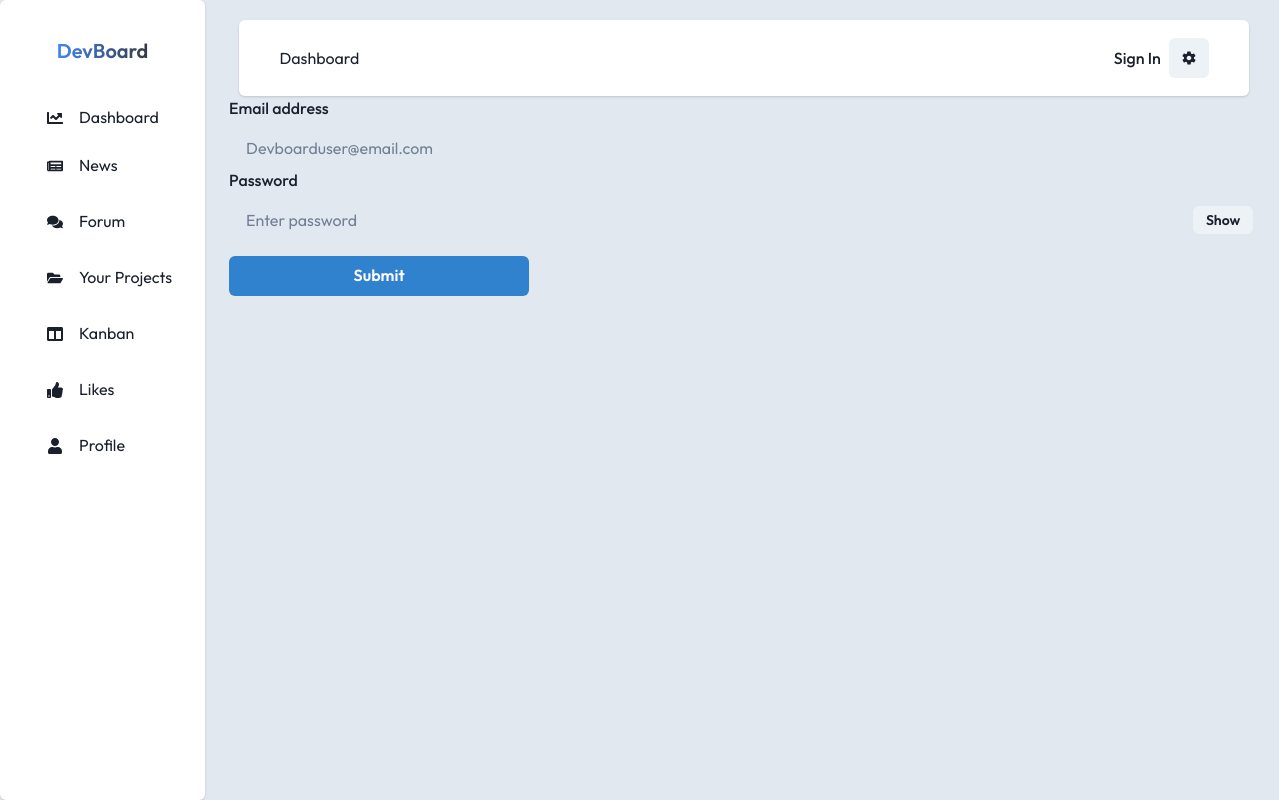
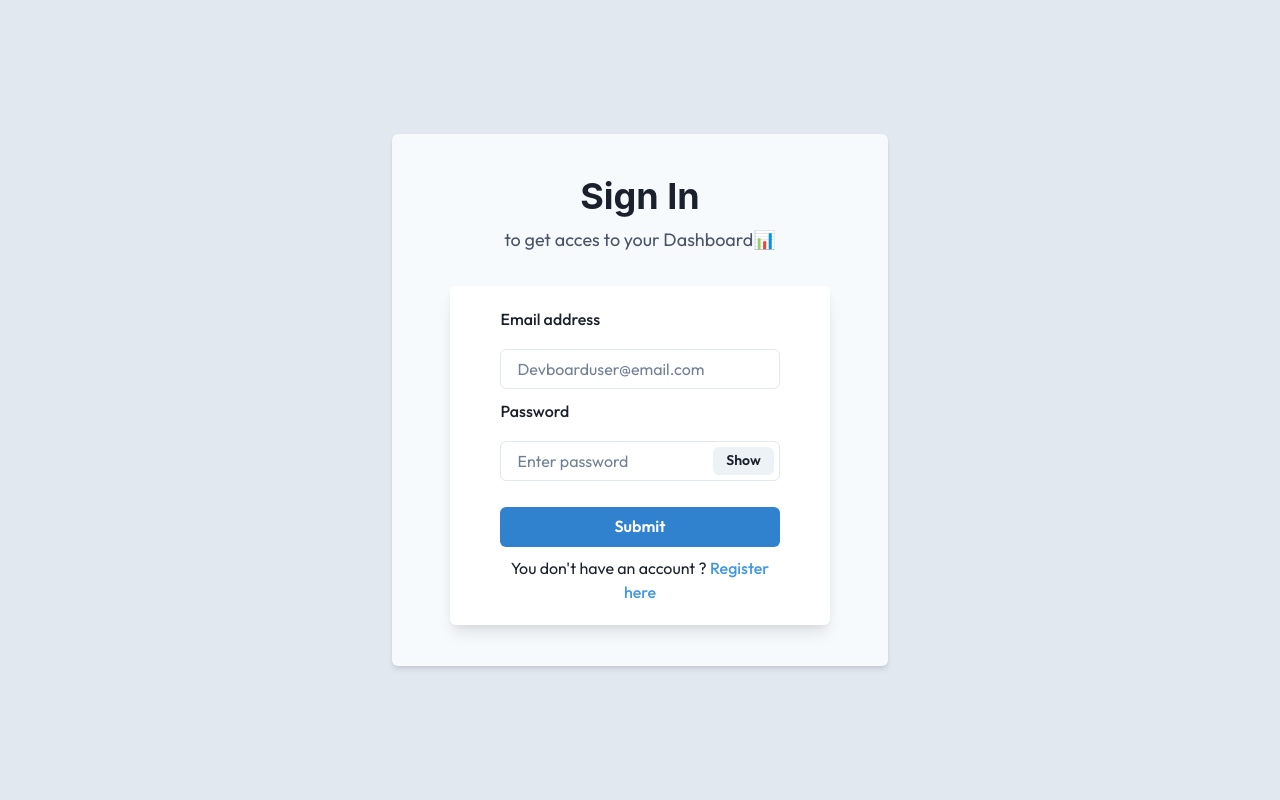
Before and after one commit to TessFanny/devBoard, a React (Vite) app in the folder DevBoard/: page /login in a window 1280 px wide. Built offline with nearby package versions, Linux system fonts and the light colour scheme.

Commit message:
login, register v2

```diff
--- a/DevBoard/package.json
+++ b/DevBoard/package.json
@@ -30,6 +30,12 @@
     "@types/react": "^18.0.27",
     "@types/react-dom": "^18.0.10",
     "@vitejs/plugin-react-swc": "^3.0.0",
+    "eslint": "^8.34.0",
+    "eslint-config-airbnb": "^19.0.4",
+    "eslint-plugin-import": "^2.27.5",
+    "eslint-plugin-jsx-a11y": "^6.7.1",
+    "eslint-plugin-react": "^7.32.2",
+    "eslint-plugin-react-hooks": "^4.6.0",
     "vite": "^4.1.0"
   }
 }
--- a/DevBoard/src/components/App/App.jsx
+++ b/DevBoard/src/components/App/App.jsx
@@ -1,6 +1,9 @@
+/* eslint-disable react/react-in-jsx-scope */
 import { useState } from 'react';
 import { Routes, Route, useLocation } from 'react-router-dom';
-import { Box, Flex, useBreakpointValue, Text } from '@chakra-ui/react';
+import {
+  Box, Flex, useBreakpointValue, Text,
+} from '@chakra-ui/react';
 import Loader from '../Loader/Loader';
 import Sidebar from '../Sidebar/Sidebar';
 import Header from '../Header/Header';
@@ -8,22 +11,37 @@ import Register from '../Register/Register';
 import Login from '../Login/Login';
 import Repositories from '../repositories/repositories';
 import Profile from '../Profile/Profile';
-import { useSelector } from 'react-redux';
+import Home from '../Home/Home';
 
 // App component
 export default function App() {
   const [isLoading, setIsLoading] = useState(false);
+  const location = useLocation();
+
+  // Hide Sidebar and Header components for /register and /login routes
+  const isRegisterOrLoginRouteOrHomeOrHome = location.pathname === '/register' || location.pathname === '/login' || location.pathname === '/home';
+  const sidebar = isRegisterOrLoginRouteOrHomeOrHome ? null : (
+    <Box w="50" pr="1" bgColor="gray.200">
+      <Sidebar setIsLoading={setIsLoading} />
+    </Box>
+  );
+  const header = isRegisterOrLoginRouteOrHomeOrHome ? null : <Header />;
+
   return (
     // Flex container for Sidebar and main content area
     <Flex>
-      {/* Box for Sidebar */}
-      <Box w="50" pr="1" bgColor="gray.200">
-        <Sidebar setIsLoading={setIsLoading} />
-      </Box>
+      {sidebar}
       {/* Box for main content area */}
-      <Box minH="100vh" w={`calc(100vw - 210px)`} p="5" display="flex" alignItems="center" flexDirection="column" bgColor="gray.200">
-        {/* Header component */}
-        <Header />
+      <Box
+        minH="100vh"
+        w={isRegisterOrLoginRouteOrHomeOrHome ? '100vw' : 'calc(100vw - 210px)'}
+        p="5"
+        display="flex"
+        alignItems="center"
+        flexDirection="column"
+        bgColor="gray.200"
+      >
+        {header}
         {/* Repositories component */}
         {isLoading ? (
           <Loader />
@@ -33,6 +51,7 @@ export default function App() {
             <Route path="/login" element={<Login />} />
             <Route path="/repositories" element={<Repositories />} />
             <Route path="/profile" element={<Profile />} />
+            <Route path="/home" element={<Home />} />
           </Routes>
         )}
       </Box>
--- /dev/null
+++ b/DevBoard/src/components/Home/Home.jsx
@@ -0,0 +1,7 @@
+function Home() {
+return (
+    <p>home</p>
+)
+}
+
+export default Home;
--- a/DevBoard/src/components/Login/Login.jsx
+++ b/DevBoard/src/components/Login/Login.jsx
@@ -6,11 +6,17 @@ import {
   FormErrorMessage,
   Input,
   Button,
+  Flex,
+  Box,
+  Stack,
+  Text,
+  Heading,
+  Link,
 } from '@chakra-ui/react';
 import { useDispatch, useSelector } from 'react-redux'; // Importing two hooks from Redux
 import { useState } from 'react'; // Importing useState hook
+import { useNavigate } from 'react-router-dom';
 import { changeEmailValue, changePasswordValue, login } from '../../features/user/user'; // Importing Redux actions
-import { useNavigate } from 'react-router-dom';
 import PasswordInput from './Password/Password'; // Importing a custom component
 
 function Login() {
@@ -57,12 +63,27 @@ function Login() {
     dispatch(login({ email, password }));
     // Dispatch the login action to the store with the email and password as arguments
     navigateto('/repositories');
-
   };
 
   // Render the login form using Chakra-UI components
   return (
-    <FormControl isInvalid={!isEmailValid || !isPasswordValid}>
+    <Flex
+      w="100%"
+      h="100%"
+      align="center"
+      justify="center"
+    >
+      <Box w="40%" h="70%" display="flex" justifyContent="space-around" alignItems="center" bgColor="gray.50" flexDirection="column" p="6" borderRadius="md" boxShadow="md">
+        <Stack align="center">
+          <Heading fontSize="4xl" textAlign="center">
+            Sign In
+          </Heading>
+          <Text fontSize="lg" color="gray.600">
+            to get acces to your Dashboard📊
+          </Text>
+        </Stack>
+        <Box w="85%" h="70%" display="flex" justifyContent="center" borderRadius="md" boxShadow="lg" padding="4" bgColor="white">
+          <FormControl isInvalid={!isEmailValid || !isPasswordValid} w="80%" h="100%" display="flex" flexDirection="column" justifyContent="space-around">
             <FormLabel>Email address</FormLabel>
             <Input
               type="email"
@@ -85,13 +106,25 @@ function Login() {
               mt={4}
               colorScheme="blue"
               type="submit"
-        width="300px"
+              width="100%"
               display="flex"
               onClick={handleSubmit}
             >
               Submit
             </Button>
+
+            <Text align="center">
+              You don't have an account ?
+              {' '}
+              <Link href="/register" color="blue.400">
+                Register here
+              </Link>
+            </Text>
+
           </FormControl>
+        </Box>
+      </Box>
+    </Flex>
   );
 }
 
--- a/DevBoard/src/components/Profile/Github/Github.jsx
+++ b/DevBoard/src/components/Profile/Github/Github.jsx
@@ -1,24 +1,26 @@
+/* eslint-disable react/react-in-jsx-scope */
 import { useDispatch, useSelector } from 'react-redux'; // Importing two hooks from Redux
-import { Text, Input, InputGroup, InputLeftElement } from "@chakra-ui/react";
-import { FaGithub } from "react-icons/fa";
-import img from "../../../assets/profile.png";
+import {
+  Text, Input, InputGroup, InputLeftElement,
+} from '@chakra-ui/react';
+import { FaGithub } from 'react-icons/fa';
+import img from '../../../assets/profile.png';
 
 function Github() {
-
   const { github } = useSelector((state) => state.login.user);
 
-    return(
-      <>
+  return (
+    <>
       <Text pl="0" mt="10" mb="5">GitHub</Text>
       <InputGroup>
-    <InputLeftElement
-      pointerEvents='none'
-      children={<FaGithub color="grey"/>}
-    />
-    <Input variant='filled' placeholder='username' isDisabled={true} value={github} />
-  </InputGroup>
-      </>
-    )
+        <InputLeftElement
+          pointerEvents="none"
+          children={<FaGithub color="grey" />}
+        />
+        <Input variant="filled" placeholder="username" isDisabled value={github} />
+      </InputGroup>
+    </>
+  );
 }
 
 export default Github;
--- a/DevBoard/src/components/Profile/Profile.jsx
+++ b/DevBoard/src/components/Profile/Profile.jsx
@@ -1,17 +1,18 @@
-import { Flex, Box, Text, Image, Divider, Card, Input, Button } from "@chakra-ui/react";
-import Firstname from "./Firstname/Firstname";
-import Lastname from "./Lastname/Lastname";
-import img from "../../assets/profile.png";
-import Username from "./Username/Username";
-import Github from "./Github/Github";
-import Email from "./Email/Email";
-import { useDispatch, useSelector } from "react-redux";
-import { modifyUser } from "../../features/user/user";
-import Notification from "../Notification/Notification";
-import { useState } from "react";
+import {
+  Flex, Box, Text, Image, Divider, Card, Input, Button,
+} from '@chakra-ui/react';
+import { useDispatch, useSelector } from 'react-redux';
+import { useState } from 'react';
+import Firstname from './Firstname/Firstname';
+import Lastname from './Lastname/Lastname';
+import img from '../../assets/profile.png';
+import Username from './Username/Username';
+import Github from './Github/Github';
+import Email from './Email/Email';
+import { modifyUser } from '../../features/user/user';
+import Notification from '../Notification/Notification';
 
 function Profile() {
-
   const [isLoading, setIsLoading] = useState(false);
   const [notification, setNotification] = useState(false);
   const dispatch = useDispatch();
@@ -19,7 +20,7 @@ function Profile() {
   const { status } = useSelector((state) => state.login);
   const handleSubmit = (evt) => {
     evt.preventDefault();
-        if(isLoading) return;
+    if (isLoading) return;
     setIsLoading(true);
     dispatch(modifyUser({ user }));
     setTimeout(() => {
@@ -29,9 +30,9 @@ function Profile() {
         setNotification(false);
       }, 100); // Masquer la notification après 3 secondes
     }, 500);
-    }
+  };
 
-    return(
+  return (
     <Flex w="98%" mt="10" h="80%">
       <Box w="100%" display="flex" bgColor="white" borderRadius="md" boxShadow="md">
         <Box w="20%" pr="10">
@@ -46,9 +47,9 @@ function Profile() {
           </Box>
         </Box>
 
-            <Box w="50%" display="flex">
+        <Box w="45%" display="flex" pl="100">
           <Box w="100%" display="flex" flexDirection="column" alignItems="flex-end" justifyContent="flex-start" height="100%">
-                    <Box display="flex" justifyContent="space-around" alignItems="flex-start" w="100%">
+            <Box display="flex" justifyContent="space-between" alignItems="flex-start" w="100%">
               <Box>
                 <Username />
                 <Email />
@@ -61,8 +62,8 @@ function Profile() {
               </Box>
             </Box>
             <Box w="100%" display="flex" justifyContent="center">
-                        <Box w="80%">
-                            <Button mt="10" w="100%" colorScheme='linkedin' onClick={handleSubmit} isLoading={isLoading}>Submit</Button>
+              <Box w="100%">
+                <Button mt="10" w="100%" colorScheme="linkedin" onClick={handleSubmit} isLoading={isLoading}>Submit</Button>
               </Box>
             </Box>
 
@@ -71,7 +72,7 @@ function Profile() {
       </Box>
       {notification && <Notification title="Saved !" description="Your changes have been saved" status="success" />}
     </Flex>
-    )
+  );
 }
 
 export default Profile;
--- a/DevBoard/src/components/Register/Register.jsx
+++ b/DevBoard/src/components/Register/Register.jsx
@@ -30,7 +30,6 @@ import {
   registerUser,
 } from '../../features/register/register';
 import { getUserGithubData } from '../../features/user/user';
-import { addGithub } from '../../features/user/user';
 // Hooks for state management
 function Register() {
   const [rerender, setRerender] = useState(false);
@@ -43,13 +42,11 @@ function Register() {
 
     if (codeParam && localStorage.getItem('accessToken') === null) {
       async function getAccessToken() {
-        try{
+        try {
           const response = await fetch(
-            'http://tessfanny-server.eddi.cloud:8080/getAccessToken?code=' + codeParam
+            `http://tessfanny-server.eddi.cloud:8080/getAccessToken?code=${codeParam}`,
           )
-            .then((response) => {
-              return response.json();
-            })
+            .then((response) => response.json())
             .then((data) => {
               if (data.access_token) {
                 localStorage.setItem('accessToken', data.access_token);
@@ -58,10 +55,10 @@ function Register() {
                 navigateto('/');
               }
             });
-        }catch(err) {
+        } catch (err) {
           console.error(err);
         }
-        }
+      }
       getAccessToken();
     }
   }, []);
@@ -73,8 +70,10 @@ function Register() {
   const [isUsernameValid, setUsernameValid] = useState(true);
   const dispatch = useDispatch();
   // Selector from store
-  const { username, email, password, confirmPassword } = useSelector(
-    (state) => state.register
+  const {
+    username, email, password, confirmPassword,
+  } = useSelector(
+    (state) => state.register,
   );
   // Must have an @ and a .
   const emailRegex = /^[^\s@]+@[^\s@]+\.[^\s@]+$/;
@@ -82,8 +81,7 @@ function Register() {
   // au moins un chiffre (?=.*[0-9])
   // au moins un caractère spécial (?=.*[!@#$%^&*])
   // une longueur minimale de 8 caractères {8,}.
-  const passwordRegex =
-    /^(?=.*[A-Z])(?=.*[0-9])(?=.*[!@#$%^&*])[a-zA-Z0-9!@#$%^&*]{8,}$/;
+  const passwordRegex = /^(?=.*[A-Z])(?=.*[0-9])(?=.*[!@#$%^&*])[a-zA-Z0-9!@#$%^&*]{8,}$/;
   const handleSubmit = (evt) => {
     evt.preventDefault();
 
@@ -114,8 +112,10 @@ function Register() {
         setEmailValid(true);
         setPasswordValid(true);
         setPasswordConfirmed(true);
-        dispatch(registerUser({ username, email, password, passwordConfirm : confirmPassword }));
-        navigateto('/');
+        dispatch(registerUser({
+          username, email, password, passwordConfirm: confirmPassword,
+        }));
+        navigateto('/home');
     }
   };
   // Cette fonction prend deux arguments : dispatch et actionCreator
@@ -126,17 +126,18 @@ function Register() {
   };
   const HandleGitHubAuth = async () => {
     window.location.assign(
-      `https://github.com/login/oauth/authorize?client_id=${CLIENT_ID}`
+      `https://github.com/login/oauth/authorize?client_id=${CLIENT_ID}`,
     );
   };
   return (
     <Flex
-      minH="100vh"
       align="center"
       justify="center"
       bg={useColorModeValue('gray.50', 'gray.800')}
+      h="100%"
+      w="35%"
     >
-      <Stack spacing={8} mx="1" maxW="lg" py={12} px={6}>
+      <Stack spacing={8} mx="1" maxW="lg" py={12} px={6} w="100%">
         <Stack align="center">
           <Heading fontSize="4xl" textAlign="center">
             Sign up
@@ -146,6 +147,7 @@ function Register() {
           </Text>
         </Stack>
         <Box
+          w="100%"
           rounded="lg"
           bg={useColorModeValue('white', 'gray.700')}
           boxShadow="lg"
@@ -190,9 +192,7 @@ function Register() {
                 <InputRightElement h="full">
                   <Button
                     variant="ghost"
-                    onClick={() =>
-                      setShowPassword((showPassword) => !showPassword)
-                    }
+                    onClick={() => setShowPassword((showPassword) => !showPassword)}
                   >
                     {showPassword ? <ViewIcon /> : <ViewOffIcon />}
                   </Button>
@@ -219,15 +219,13 @@ function Register() {
                   type={showPassword ? 'text' : 'password'}
                   onChange={handleInputChange(
                     dispatch,
-                    changeConfirmPasswordValue
+                    changeConfirmPasswordValue,
                   )}
                 />
                 <InputRightElement h="full">
                   <Button
                     variant="ghost"
-                    onClick={() =>
-                      setShowPassword((showPassword) => !showPassword)
-                    }
+                    onClick={() => setShowPassword((showPassword) => !showPassword)}
                   >
                     {showPassword ? <ViewIcon /> : <ViewOffIcon />}
                   </Button>
@@ -271,7 +269,8 @@ function Register() {
             </Stack>
             <Stack pt={6}>
               <Text align="center">
-                Already a user?{' '}
+                Already a user?
+                {' '}
                 <Link href="/login" color="blue.400">
                   Login
                 </Link>
--- a/DevBoard/src/components/repositories/repositories.jsx
+++ b/DevBoard/src/components/repositories/repositories.jsx
@@ -1,8 +1,10 @@
-import { Flex, Text, SimpleGrid, Card, CardHeader, CardBody, CardFooter, Heading, Button, position, IconButton } from "@chakra-ui/react";
-import { useState } from "react";
-import { SlRefresh } from 'react-icons/sl'
-import { useDispatch, useSelector } from "react-redux";
-import { getRepo, getUserGithubRepos } from "../../features/user/user";
+import {
+  Flex, Text, SimpleGrid, Card, CardHeader, CardBody, CardFooter, Heading, Button, position, IconButton,
+} from '@chakra-ui/react';
+import { useState } from 'react';
+import { SlRefresh } from 'react-icons/sl';
+import { useDispatch, useSelector } from 'react-redux';
+import { getRepo, getUserGithubRepos } from '../../features/user/user';
 import Notification from '../Notification/Notification';
 
 function Repositories() {
@@ -14,35 +16,39 @@ function Repositories() {
   const loadRepo = async () => {
     const repo = await getUserGithubRepos();
     dispatch(getRepo(repo));
-  }
+  };
 
   const popup = () => {
-    if(!localStoragePopup && status !== "loading") {
-      if(status === true) {
-        localStorage.setItem("popupDisplayed", true);
-        return <Notification
+    if (!localStoragePopup && status !== 'loading') {
+      if (status === true) {
+        localStorage.setItem('popupDisplayed', true);
+        return (
+          <Notification
             title="Successfully Connected"
             description="You are now connected !"
-          status="success"/>
-      } else {
-        return <Notification
+            status="success"
+          />
+        );
+      }
+      return (
+        <Notification
           title="Oupss Error"
           description="Something went wrong... Maybe try again"
           status="error"
         />
+      );
     }
-    }
-  }
+  };
   return (
     // Flex container to center and add margin to the grid of Cards
     <Flex w="98%" mt={10}>
       {/* Grid of Cards with 4 columns and responsive width */}
-      <SimpleGrid spacing={4} templateColumns='repeat(auto-fill, minmax(200px, 1fr))' w='100%'>
-        {repositories &&
-          repositories.map((repo) => (
+      <SimpleGrid spacing={4} templateColumns="repeat(auto-fill, minmax(200px, 1fr))" w="100%">
+        {repositories
+          && repositories.map((repo) => (
             <Card key={repo.id}>
               <CardHeader>
-            <Heading size='md'>{repo.name}</Heading>
+                <Heading size="md">{repo.name}</Heading>
               </CardHeader>
               <CardBody>
                 <Text>{repo.description}</Text>
@@ -51,11 +57,10 @@ function Repositories() {
                 <Button as="a" href={repo.html_url} target="_blank">View here</Button>
               </CardFooter>
             </Card>
-          ))
-        }
+          ))}
 
       </SimpleGrid>
-      <IconButton aria-label='refresh repo' icon={<SlRefresh />} onClick={loadRepo} />
+      <IconButton aria-label="refresh repo" icon={<SlRefresh />} onClick={loadRepo} />
       {popup()}
     </Flex>
 
--- a/DevBoard/src/features/user/user.js
+++ b/DevBoard/src/features/user/user.js
@@ -21,20 +21,26 @@ export const login = createAsyncThunk(
 export const modifyUser = createAsyncThunk(
   'user/modifyUser',
   async ({ user }) => {
-    const { id, firstname, lastname, username, email, image_path } = user;
+    const {
+      id, firstname, lastname, username, email, image_path,
+    } = user;
     // Make a patch request to a modify endpoint with user object
-    const response = await axios.patch(`http://tessfanny-server.eddi.cloud:8080/user/${id}`,
+    const response = await axios.patch(
+      `http://tessfanny-server.eddi.cloud:8080/user/${id}`,
       {
         firstname,
         lastname,
         username,
         email,
         image_path,
-    }, {
+      },
+
+      {
         headers: {
-        Authorization: 'Bearer ' + localStorage.getItem('token'), // Bearer ACCESSTOKEN
+          Authorization: `Bearer ${localStorage.getItem('token')}`, // Bearer ACCESSTOKEN
         },
-    });
+      },
+    );
     const modifiedUser = response.data;
     // Store the received token in local storage
     return { modifiedUser };
@@ -45,12 +51,10 @@ export async function getUserGithubData() {
   const response = await fetch('http://tessfanny-server.eddi.cloud:8080/getUserData', {
     method: 'GET',
     headers: {
-      Authorization: 'Bearer ' + localStorage.getItem('accessToken'), // Bearer ACCESSTOKEN
+      Authorization: `Bearer ${localStorage.getItem('accessToken')}`, // Bearer ACCESSTOKEN
     },
   })
-    .then((response) => {
-      return response.json();
-    })
+    .then((response) => response.json())
     .then((data) => {
       console.log(data);
       return data;
@@ -62,23 +66,19 @@ export async function getUserGithubRepos() {
   const response = await fetch('http://tessfanny-server.eddi.cloud:8080/getUserRepos', {
     method: 'GET',
     headers: {
-      Authorization: 'Bearer ' + localStorage.getItem('accessToken'), // Bearer ACCESSTOKEN
+      Authorization: `Bearer ${localStorage.getItem('accessToken')}`, // Bearer ACCESSTOKEN
     },
   })
-    .then((response) => {
-      return response.json();
-    })
-    .then((data) => {
-      return data;
-    });
+    .then((response) => response.json())
+    .then((data) => data);
   return response;
 }
 
 // Define the initial state of the user slice
 const initialState = {
   user: {
-    email: "",
-    password: "",
+    email: '',
+    password: '',
   },
 };
 
@@ -105,9 +105,9 @@ export const loginSlice = createSlice({
     // Reducer for logging out the user
     logout: (state) => {
       const user = {
-        email: "",
-        password: "",
-      }
+        email: '',
+        password: '',
+      };
       state.user = user;
       localStorage.removeItem('token');
       localStorage.removeItem('popupDisplayed');
@@ -128,8 +128,8 @@ export const loginSlice = createSlice({
       })
       // Reducer for handling the rejected state of the login request
       .addCase(login.rejected, (state, action) => {
-        state.user.email = "";
-        state.user.password = "";
+        state.user.email = '';
+        state.user.password = '';
         state.status = false;
         state.error = action.error.message;
       })
@@ -148,7 +148,6 @@ export const loginSlice = createSlice({
         state.status = false;
         state.error = action.error.message;
       });
-
   },
 
 });
```
Also changed, not shown: DevBoard/src/components/Profile/Username/Username.jsx (+9 -9 lines), DevBoard/.eslintrc.cjs (deleted), DevBoard/.eslintrc.json (added), 1 other file (tests, documents, lock files or other folders). Lines whose indentation alone changed are shown as unchanged.
